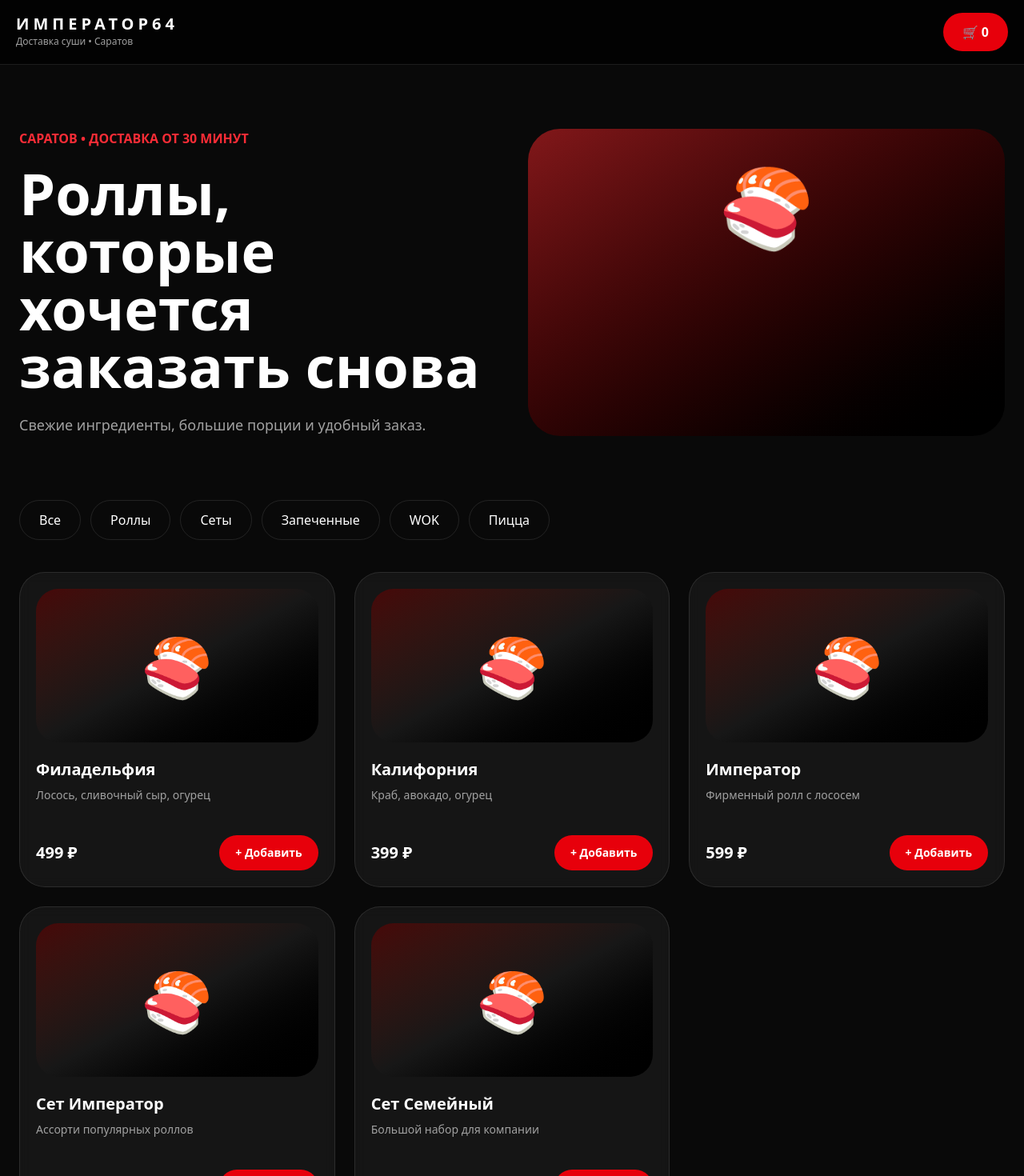
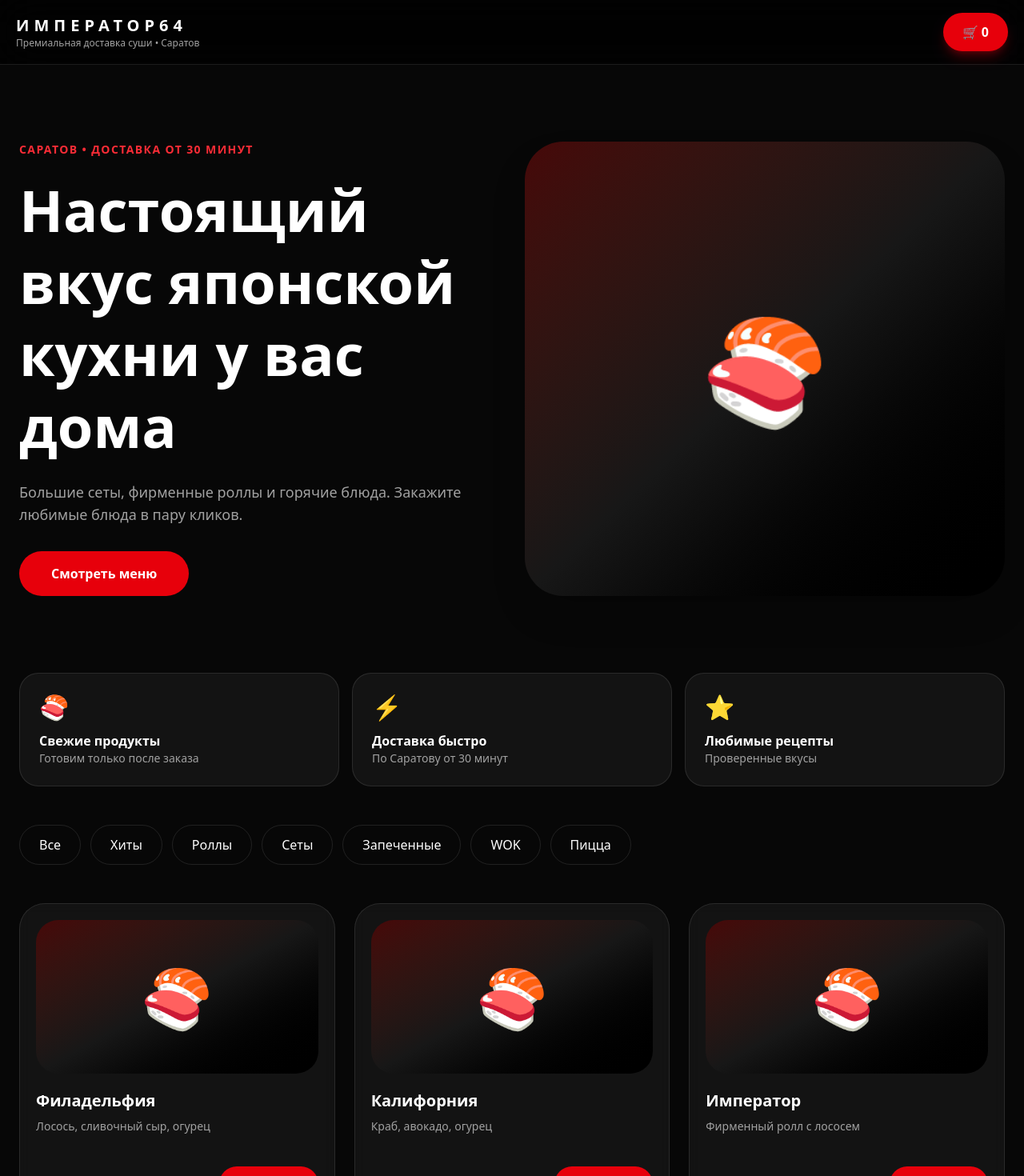
Before and after one commit to lolimon575-pixel/primerimperator, a Next.js app: page / in a window 1280 px wide. Shown: the top 1470 px of the page at 80% size. Built offline with nearby package versions, Linux system fonts and the light colour scheme.

Commit message:
Upgrade Imperator64 homepage premium restaurant design

```diff
--- a/app/page.tsx
+++ b/app/page.tsx
@@ -5,18 +5,57 @@ import ProductCard from "@/components/ProductCard";
 import CartDrawer from "@/components/CartDrawer";
 import { menu } from "@/data/menu";
 
-const categories = ["Все", "Роллы", "Сеты", "Запеченные", "WOK", "Пицца"];
+const categories = ["Все", "Хиты", "Роллы", "Сеты", "Запеченные", "WOK", "Пицца"];
+
+const features = [
+  ["🍣", "Свежие продукты", "Готовим только после заказа"],
+  ["⚡", "Доставка быстро", "По Саратову от 30 минут"],
+  ["⭐", "Любимые рецепты", "Проверенные вкусы"],
+];
 
 export default function Home() {
   const products = menu.flatMap((section) => section.items);
   const [cartOpen, setCartOpen] = useState(false);
   const [items, setItems] = useState<any[]>([]);
-  const addToCart = (product:any) => setItems((c)=>{const f=c.find((x)=>x.name===product.name); return f?c.map((x)=>x.name===product.name?{...x,quantity:x.quantity+1}:x):[...c,{...product,quantity:1}]});
-  return <main className="min-h-screen bg-[#090909] text-white pb-24">
-    <header className="sticky top-0 z-30 border-b border-white/10 bg-black/70 px-5 py-4 backdrop-blur"><div className="mx-auto flex max-w-7xl justify-between"><div><b className="text-xl tracking-[0.25em]">ИМПЕРАТОР64</b><p className="text-xs text-neutral-400">Доставка суши • Саратов</p></div><button onClick={()=>setCartOpen(true)} className="rounded-full bg-red-600 px-6 py-3 font-bold">🛒 {items.reduce((a,b)=>a+b.quantity,0)}</button></div></header>
-    <section className="mx-auto grid max-w-7xl gap-10 px-6 py-20 md:grid-cols-2"><div><p className="text-red-500 font-bold">САРАТОВ • ДОСТАВКА ОТ 30 МИНУТ</p><h1 className="mt-5 text-5xl font-black md:text-7xl">Роллы, которые хочется заказать снова</h1><p className="mt-6 text-lg text-neutral-400">Свежие ингредиенты, большие порции и удобный заказ.</p></div><div className="rounded-[40px] bg-gradient-to-br from-red-900 to-black p-12 text-center text-8xl">🍣</div></section>
-    <section className="mx-auto max-w-7xl px-6"><div className="flex gap-3 overflow-x-auto">{categories.map(x=><button key={x} className="rounded-full border border-white/10 px-6 py-3">{x}</button>)}</div></section>
-    <section className="mx-auto grid max-w-7xl gap-6 px-6 py-10 md:grid-cols-3">{products.map((p)=><ProductCard key={p.name} product={p} onAdd={()=>addToCart(p)}/>)}</section>
-    {cartOpen&&<CartDrawer items={items}/>}
-  </main>;
+
+  const addToCart = (product:any) => setItems((current)=>{
+    const found=current.find((item)=>item.name===product.name);
+    return found ? current.map((item)=>item.name===product.name?{...item,quantity:item.quantity+1}:item) : [...current,{...product,quantity:1}];
+  });
+
+  return (
+    <main className="min-h-screen bg-[#070707] text-white pb-24">
+      <header className="sticky top-0 z-40 border-b border-white/10 bg-black/70 px-5 py-4 backdrop-blur-xl">
+        <div className="mx-auto flex max-w-7xl items-center justify-between">
+          <div>
+            <b className="text-xl tracking-[0.3em]">ИМПЕРАТОР64</b>
+            <p className="text-xs text-neutral-400">Премиальная доставка суши • Саратов</p>
+          </div>
+          <button onClick={()=>setCartOpen(true)} className="rounded-full bg-red-600 px-6 py-3 font-bold shadow-lg shadow-red-600/30">🛒 {items.reduce((a,b)=>a+b.quantity,0)}</button>
+        </div>
+      </header>
+
+      <section className="mx-auto grid max-w-7xl gap-8 px-6 py-16 md:grid-cols-2 md:py-24">
+        <div className="flex flex-col justify-center">
+          <span className="text-sm font-bold tracking-widest text-red-500">САРАТОВ • ДОСТАВКА ОТ 30 МИНУТ</span>
+          <h1 className="mt-5 text-5xl font-black leading-tight md:text-7xl">Настоящий вкус японской кухни у вас дома</h1>
+          <p className="mt-6 max-w-xl text-lg text-neutral-400">Большие сеты, фирменные роллы и горячие блюда. Закажите любимые блюда в пару кликов.</p>
+          <button className="mt-8 w-fit rounded-full bg-red-600 px-10 py-4 font-bold">Смотреть меню</button>
+        </div>
+        <div className="relative flex min-h-[360px] items-center justify-center overflow-hidden rounded-[48px] bg-gradient-to-br from-red-950 via-neutral-900 to-black text-9xl shadow-2xl">🍣</div>
+      </section>
+
+      <section className="mx-auto grid max-w-7xl gap-4 px-6 md:grid-cols-3">
+        {features.map((f)=><div key={f[1]} className="rounded-3xl border border-white/10 bg-white/5 p-6"><div className="text-3xl">{f[0]}</div><h3 className="mt-3 font-bold">{f[1]}</h3><p className="text-sm text-neutral-400">{f[2]}</p></div>)}
+      </section>
+
+      <section className="mx-auto max-w-7xl px-6 py-12"><div className="flex gap-3 overflow-x-auto">{categories.map((x)=><button key={x} className="whitespace-nowrap rounded-full border border-white/10 px-6 py-3 hover:bg-red-600">{x}</button>)}</div></section>
+
+      <section className="mx-auto grid max-w-7xl gap-6 px-6 md:grid-cols-3">{products.map((p)=><ProductCard key={p.name} product={p} onAdd={()=>addToCart(p)}/>)}</section>
+
+      <section className="mx-auto max-w-7xl px-6 py-20"><div className="rounded-[40px] bg-red-600 p-10"><h2 className="text-3xl font-black">Акции и специальные предложения</h2><p className="mt-3 text-white/80">Следите за новыми сетами и подарками.</p></div></section>
+
+      {cartOpen&&<CartDrawer items={items}/>}
+    </main>
+  );
 }
```
